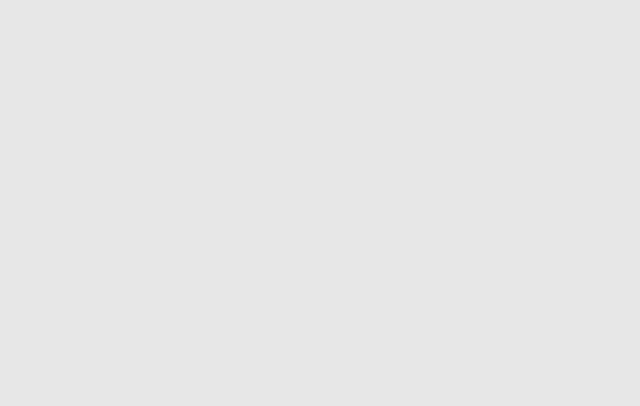
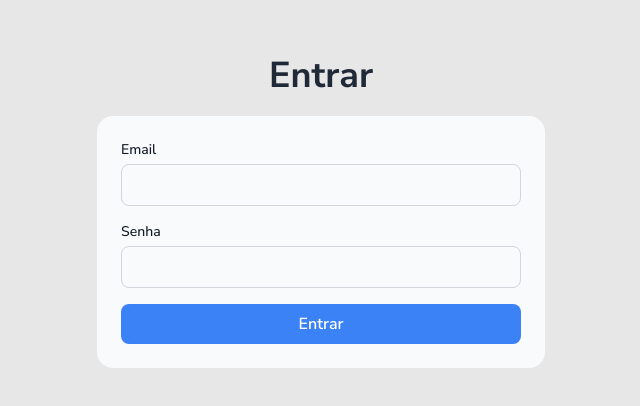
Before and after one commit to PauloHenrrq/projeto-my-books, a React (Vite) app: page /login in a window 1280 px wide. Shown: the top 406 px of the page, without its empty margins (319-959 px from the left). Built offline with nearby package versions, Linux system fonts and the light colour scheme.

Commit message:
login e register

```diff
--- a/src/App.jsx
+++ b/src/App.jsx
@@ -7,7 +7,7 @@ import Books from "./Pages/Books.jsx";
 function App() {
   return (
     <>
-      <BooksMain />
+
     </>
   )
 }
--- a/src/Components/LoginForm.jsx
+++ b/src/Components/LoginForm.jsx
@@ -1 +1,91 @@
-// Login & Cadastro pro site
+import React, { useContext } from "react";
+import { AuthContext } from "../Context/AuthContext";
+import { useState } from "react";
+import { useForm } from "react-hook-form";
+import { useNavigate } from "react-router-dom";
+
+const LoginForm = () => {
+  const { login } = useContext(AuthContext);
+  const [authError, setAuthError] = useState(null);
+  const {
+    register,
+    handleSubmit,
+    formState: { errors },
+  } = useForm();
+
+  const navigate = useNavigate()
+  const onSubmit = (data) => {
+    const { email, password } = data;
+    try {
+      login(email, password);
+      setAuthError(null);
+      navigate("/")
+
+    } catch (erro) {
+      setAuthError(erro.message);
+    }
+  };
+
+  return (
+    <div className=" flex flex-col w-full items-center ">
+      <div className="flex flex-col items-center  mt-12 mb-3 p-2 ">
+        <h1 className="text-2xl text-[var(--titulo)] text-center font-bold md:text-4xl">
+          Entrar
+        </h1>
+      </div>
+
+      <form
+        onSubmit={handleSubmit(onSubmit)}
+        noValidate
+        className="w-full max-w-72 mb-5 bg-[var(--cinza-claro)] p-6 rounded-2xl space-y-4 md:max-w-md"
+      >
+        <div>
+          <label className="block text-sm font-medium text-[var(--texto)]">Email</label>
+          <input
+            type="email"
+            {...register("email", {
+              required: "Digite um email",
+              pattern: {
+                value: /^[^\s@]+@[^\s@]+\.[^\s@]+$/,
+                message: "Formato de email inválido",
+              },
+            })}
+            className={`mt-1 block w-full px-4 py-2 rounded-lg border ${
+              errors.email ? "border-red-500" : "border-gray-300"
+            } focus:outline-none focus:ring-2 focus:ring-[var(--azul-vivido)]`}
+          />
+          {errors.email && (
+            <p className="text-red-500 text-sm mt-1">{errors.email.message}</p>
+          )}
+        </div>
+
+        <div>
+          <label className="block text-sm font-medium text-[var(--texto)]">Senha</label>
+          <input
+            type="password"
+            {...register("password", {
+              required: "Digite uma senha",
+            })}
+            className={`mt-1 block w-full px-4 py-2 rounded-lg border ${
+              errors.password ? "border-red-500" : "border-gray-300"
+            } focus:outline-none focus:ring-2 focus:ring-[var(--azul-vivido)]`}
+          />
+          {errors.password && (
+            <p className="text-red-500 text-sm mt-1">{errors.password.message}</p>
+          )}
+        </div>
+        {authError && (
+          <p className="text-red-500 text-sm mt-1 text-center">{authError}</p>
+        )}
+        <button
+          type="submit"
+          className="w-full bg-[var(--azul-vivido)] text-white py-2 rounded-lg hover:bg-[var(--azul-escuro)] font-semibold cursor-pointer"
+        >
+          Entrar
+        </button>
+      </form>
+    </div>
+  );
+};
+
+export default LoginForm;
--- a/src/Components/RegisterForm.jsx
+++ b/src/Components/RegisterForm.jsx
@@ -1,7 +1,14 @@
-import React from "react";
+import React, { useState, useContext } from "react";
+import { AuthContext } from "../Context/AuthContext";
 import { useForm } from "react-hook-form";
+import { register as registerUser } from "../utils/localStorageRegister";
+import { CheckCircleIcon } from "@heroicons/react/24/solid";
+import { useNavigate } from "react-router-dom";
 
 const RegisterForm = () => {
+  const { login } = useContext(AuthContext);
+  const [authError, setAuthError] = useState(null);
+  const [sucessPopUp, setucessPopUp] = useState(false);
   const {
     register,
     handleSubmit,
@@ -9,8 +16,23 @@ const RegisterForm = () => {
     formState: { errors },
   } = useForm();
 
+  const navigate = useNavigate();
   const onSubmit = (data) => {
-    console.log("Dados enviados:", data);
+    const username = data.username;
+    const email = data.email.toLowerCase();
+    const password = data.password;
+    try {
+      registerUser({ username, email, password });
+      login(email,password);
+      setAuthError(null);
+      setucessPopUp(true);
+      setTimeout(() => {
+        setucessPopUp(false);
+        navigate("/");
+      }, 2000);
+    } catch (erro) {
+      setAuthError(erro.message);
+    }
   };
 
   const password = watch("password");
@@ -18,21 +40,21 @@ const RegisterForm = () => {
   return (
     <div className=" flex flex-col w-full items-center gap-10 ">
       <div className="flex flex-col items-center gap-2 mt-12 p-2 ">
-        <h1 className="text-5xl text-[var(--titulo)] ">Registre-se no MyBooks</h1>
-        <p className="text-medium">
+        <h1 className="text-4xl text-[var(--titulo)] text-center font-bold md:text-5xl">
+          Registre-se no MyBooks
+        </h1>
+        <p className="text-xl text-center text-[var(--texto)] md: text-medium">
           Seu catálogo de biblioteca disponível em qualquer lugar, a qualquer hora.
         </p>
       </div>
 
-      <div className="w-full flex  items-center justify-center px-4">
       <form
         onSubmit={handleSubmit(onSubmit)}
         noValidate
-          className="w-full max-w-md bg-white p-6 rounded-2xl shadow-md space-y-5"
+        className="w-full max-w-72 mb-5 bg-[var(--cinza-claro)] p-6 rounded-2xl space-y-4 md:max-w-md"
       >
-          {/* Username */}
         <div>
-            <label className="block text-sm font-medium text-gray-700">
+          <label className="block text-sm font-medium text-[var(--texto)]">
             Nome de Usuário
           </label>
           <input
@@ -47,16 +69,15 @@ const RegisterForm = () => {
             })}
             className={`mt-1 block w-full px-4 py-2 rounded-lg border ${
               errors.username ? "border-red-500" : "border-gray-300"
-              } focus:outline-none focus:ring-2 focus:ring-blue-500`}
+            } focus:outline-none focus:ring-2 focus:ring-[var(--azul-vivido)]`}
           />
           {errors.username && (
             <p className="text-red-500 text-sm mt-1">{errors.username.message}</p>
           )}
         </div>
 
-          {/* Email */}
         <div>
-            <label className="block text-sm font-medium text-gray-700">Email</label>
+          <label className="block text-sm font-medium text-[var(--texto)]">Email</label>
           <input
             type="email"
             {...register("email", {
@@ -68,16 +89,15 @@ const RegisterForm = () => {
             })}
             className={`mt-1 block w-full px-4 py-2 rounded-lg border ${
               errors.email ? "border-red-500" : "border-gray-300"
-              } focus:outline-none focus:ring-2 focus:ring-blue-500`}
+            } focus:outline-none focus:ring-2 focus:ring-[var(--azul-vivido)]`}
           />
           {errors.email && (
             <p className="text-red-500 text-sm mt-1">{errors.email.message}</p>
           )}
         </div>
 
-          {/* Senha */}
         <div>
-            <label className="block text-sm font-medium text-gray-700">Senha</label>
+          <label className="block text-sm font-medium text-[var(--texto)]">Senha</label>
           <input
             type="password"
             {...register("password", {
@@ -89,16 +109,15 @@ const RegisterForm = () => {
             })}
             className={`mt-1 block w-full px-4 py-2 rounded-lg border ${
               errors.password ? "border-red-500" : "border-gray-300"
-              } focus:outline-none focus:ring-2 focus:ring-blue-500`}
+            } focus:outline-none focus:ring-2 focus:ring-[var(--azul-vivido)]`}
           />
           {errors.password && (
             <p className="text-red-500 text-sm mt-1">{errors.password.message}</p>
           )}
         </div>
 
-          {/* Confirmar Senha */}
         <div>
-            <label className="block text-sm font-medium text-gray-700">
+          <label className="block text-sm font-medium text-[var(--texto)]">
             Confirmar Senha
           </label>
           <input
@@ -109,24 +128,30 @@ const RegisterForm = () => {
             })}
             className={`mt-1 block w-full px-4 py-2 rounded-lg border ${
               errors.confirmPassword ? "border-red-500" : "border-gray-300"
-              } focus:outline-none focus:ring-2 focus:ring-blue-500`}
+            } focus:outline-none focus:ring-2 focus:ring-[var(--azul-vivido)]`}
           />
           {errors.confirmPassword && (
-              <p className="text-red-500 text-sm mt-1">
-                {errors.confirmPassword.message}
-              </p>
+            <p className="text-red-500 text-sm mt-1">{errors.confirmPassword.message}</p>
           )}
         </div>
-
-          {/* Botão */}
+        {authError && (
+          <p className="text-red-500 text-sm mt-1 text-center">{authError}</p>
+        )}
         <button
           type="submit"
-            className="w-full bg-blue-600 text-white py-2 rounded-lg hover:bg-blue-700 transition-colors font-semibold"
+          className="w-full bg-[var(--azul-vivido)] text-white py-2 rounded-lg hover:bg-[var(--azul-escuro)] font-semibold cursor-pointer"
         >
           Registrar
         </button>
       </form>
+      {sucessPopUp && (
+        <div className="fixed inset-0 flex items-center justify-center bg-black/30 backdrop-blur-sm z-50">
+          <div className="flex flex-col items-center gap-3 bg-white text-[var(--azul-vivido)] px-6 py-4 rounded-xl shadow-2xl animate-scale-in">
+            <CheckCircleIcon className="w-7 h-7 text-[var(--azul-vivido)]" />
+            <p className="text-base font-semibold">Conta criada com sucesso!</p>
           </div>
+        </div>
+      )}
     </div>
   );
 };
--- /dev/null
+++ b/src/Context/AuthContext.jsx
@@ -0,0 +1,3 @@
+import { createContext } from "react";
+
+export const AuthContext = createContext();
--- a/src/Pages/Login.jsx
+++ b/src/Pages/Login.jsx
@@ -1,10 +1,10 @@
 import React from 'react'
-
+import LoginForm from '../Components/LoginForm'
 const Login = () => {
   return (
-    <div>
-
-    </div>
+    <>
+      <LoginForm/>
+    </>
   )
 }
 
--- a/src/Routes/server/AppRouter.jsx
+++ b/src/Routes/server/AppRouter.jsx
@@ -5,8 +5,11 @@ import MyBooks from "../../Pages/MyBooks";
 import Login from "../../Pages/Login";
 import BookInfo from "../../Components/BookInfo";
 import Register from "../../Pages/Register";
+import { AuthProvider } from "../../Context/AuthProvider";
+
 export default function AppRouter() {
   return (
+    <AuthProvider>
       <Router>
         <Routes>
           <Route path="/" element={<Books />} />
@@ -16,5 +19,6 @@ export default function AppRouter() {
           <Route path="/book/:id" element={<BookInfo />} />
         </Routes>
       </Router>
+    </AuthProvider>
   );
 }
--- a/src/index.css
+++ b/src/index.css
@@ -4,6 +4,7 @@
   --cinza-claro: #f9fafb;
   --azul-vivido: #3b82f6;
   --azul-claro: #93c5fd;
+  --azul-escuro: #2761bd;
   --texto: #111827;
   --titulo: #1f2937;
 }
--- /dev/null
+++ b/src/utils/localStorageRegister.js
@@ -0,0 +1,30 @@
+const USER_KEY = "users";
+
+export function getUsers() {
+  return JSON.parse(localStorage.getItem("users")) || [];
+}
+
+export function register(user) {
+  try {
+    isUser(user.email);
+    addNewUser(user);
+  } catch (erro) {
+    throw new Error(erro.message);
+  }
+}
+
+function isUser(userEmail) {
+  const users = getUsers();
+  const emailExist = users.some(
+    (user) => user.email.toLowerCase() === userEmail.toLowerCase()
+  );
+  if (emailExist) {
+    throw new Error("email já existe em nosso sistema");
+  }
+}
+
+function addNewUser(user) {
+  const users = getUsers();
+  users.push(user);
+  localStorage.setItem(USER_KEY, JSON.stringify(users));
+}
```
Also changed, not shown: src/Context/AuthProvider.jsx (added, +37 -0 lines), src/utils/localStorageLogin.js (added, +48 -0 lines), src/Layout/Footer.jsx (line endings or trailing spaces). Lines whose indentation alone changed are shown as unchanged.
